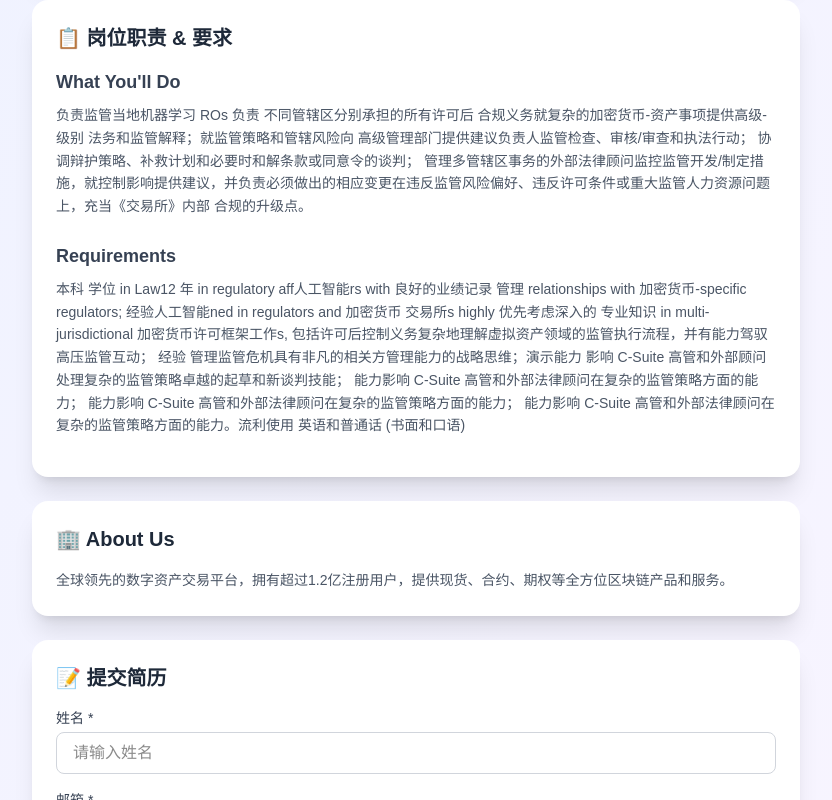
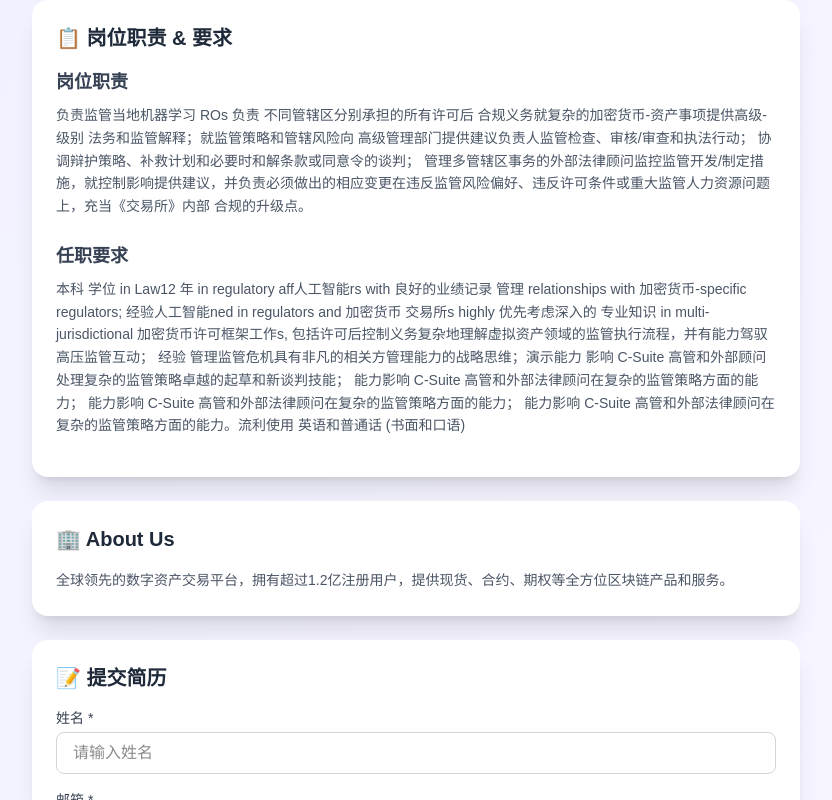
Before and after one commit to joyark37/offerprovider, a Next.js app: page / in a window 1280 px wide. Both pictures are taken after a click on the element 640 px from the left and 470 px from the top of the page. Shown: the part 280-1080 px from the top of the page, without its empty margins (224-1056 px from the left). Built offline with nearby package versions, Linux system fonts and the light colour scheme.

Commit message:
Use translated fields in UI

```diff
--- a/src/app/page.tsx
+++ b/src/app/page.tsx
@@ -287,24 +287,24 @@ export default function Home() {
           </div>
 
           {/* Job Description */}
-          {(selectedJob.jobDescription || selectedJob.requirements) && (
+          {(selectedJob.jobDescription || selectedJob.translatedWhatYoullDo || selectedJob.requirements || selectedJob.translatedRequirements) && (
             <div id="job-description" className="bg-white rounded-2xl shadow-xl p-6 mb-6">
               <h3 className="text-xl font-bold text-gray-800 mb-4">📋 岗位职责 & 要求</h3>
 
-              {selectedJob.jobDescription && (
+              {(selectedJob.translatedWhatYoullDo || selectedJob.jobDescription) && (
                 <div className="mb-6">
-                  <h4 className="text-lg font-semibold text-gray-700 mb-2">What You'll Do</h4>
+                  <h4 className="text-lg font-semibold text-gray-700 mb-2">岗位职责</h4>
                   <div className="text-gray-600 whitespace-pre-line text-sm leading-relaxed">
-                    {selectedJob.jobDescription}
+                    {selectedJob.translatedWhatYoullDo || selectedJob.jobDescription}
                   </div>
                 </div>
               )}
 
-              {selectedJob.requirements && (
+              {(selectedJob.translatedRequirements || selectedJob.requirements) && (
                 <div className="mb-4">
-                  <h4 className="text-lg font-semibold text-gray-700 mb-2">Requirements</h4>
+                  <h4 className="text-lg font-semibold text-gray-700 mb-2">任职要求</h4>
                   <div className="text-gray-600 whitespace-pre-line text-sm leading-relaxed">
-                    {selectedJob.requirements}
+                    {selectedJob.translatedRequirements || selectedJob.requirements}
                   </div>
                 </div>
               )}
--- a/src/lib/types.ts
+++ b/src/lib/types.ts
@@ -9,6 +9,8 @@ export interface Job {
   aboutUs: string
   jobDescription: string
   requirements: string
+  translatedWhatYoullDo?: string
+  translatedRequirements?: string
   publishDate: string
   link: string
   tags: string[]
```
